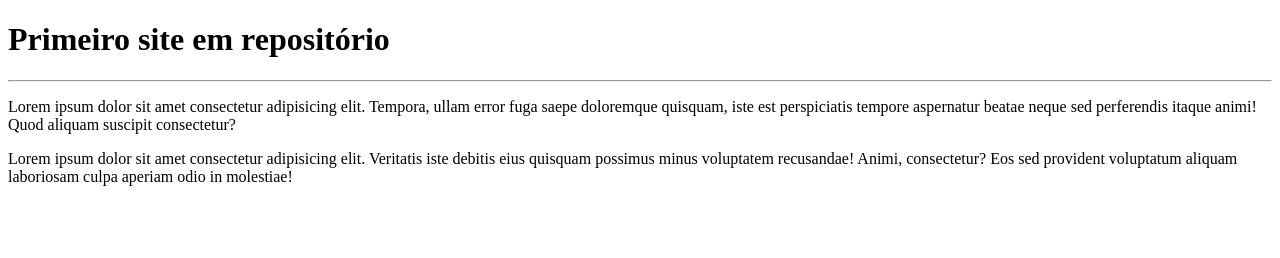
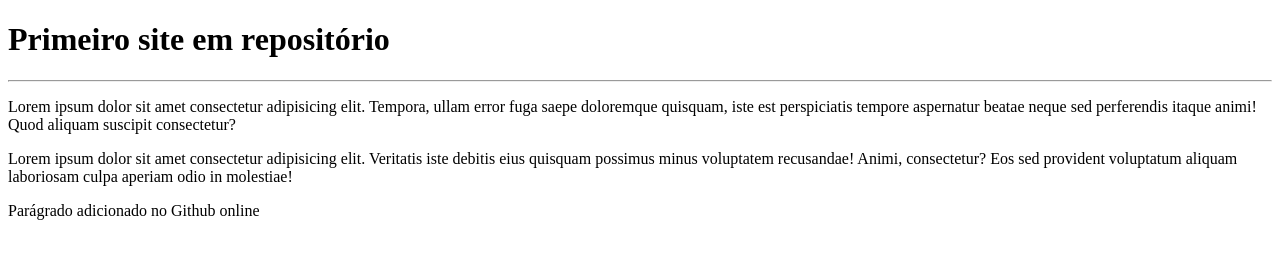
Before and after one commit to jonatasltaveira/Ola-Mundo, a plain HTML site: page site-exemplo/index.html in a window 1280 px wide. Drawn offline with Linux system fonts and the light colour scheme.

Commit message:
Adição do terceiro paragrafo
Adição do terceiro paragrafo diretamente no Github online

```diff
--- a/site-exemplo/index.html
+++ b/site-exemplo/index.html
@@ -12,5 +12,6 @@
     <p>Lorem ipsum dolor sit amet consectetur adipisicing elit. Tempora, ullam error fuga saepe doloremque quisquam, iste est perspiciatis tempore aspernatur beatae neque sed perferendis itaque animi! Quod aliquam suscipit consectetur?</p>
 
     <p>Lorem ipsum dolor sit amet consectetur adipisicing elit. Veritatis iste debitis eius quisquam possimus minus voluptatem recusandae! Animi, consectetur? Eos sed provident voluptatum aliquam laboriosam culpa aperiam odio in molestiae!</p>
+    <p>Parágrado adicionado no Github online</p>
 </body>
 </html>
```
